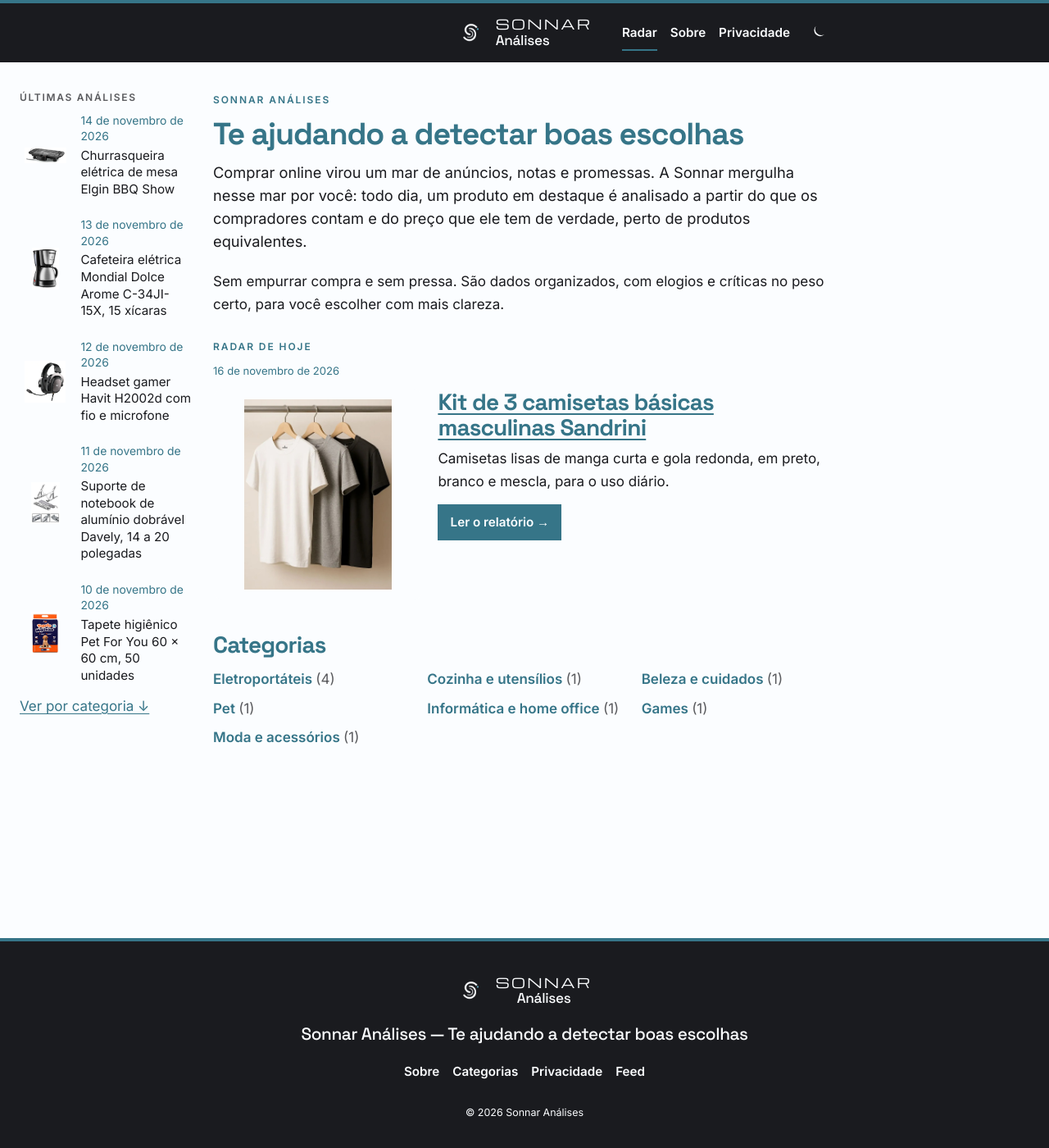
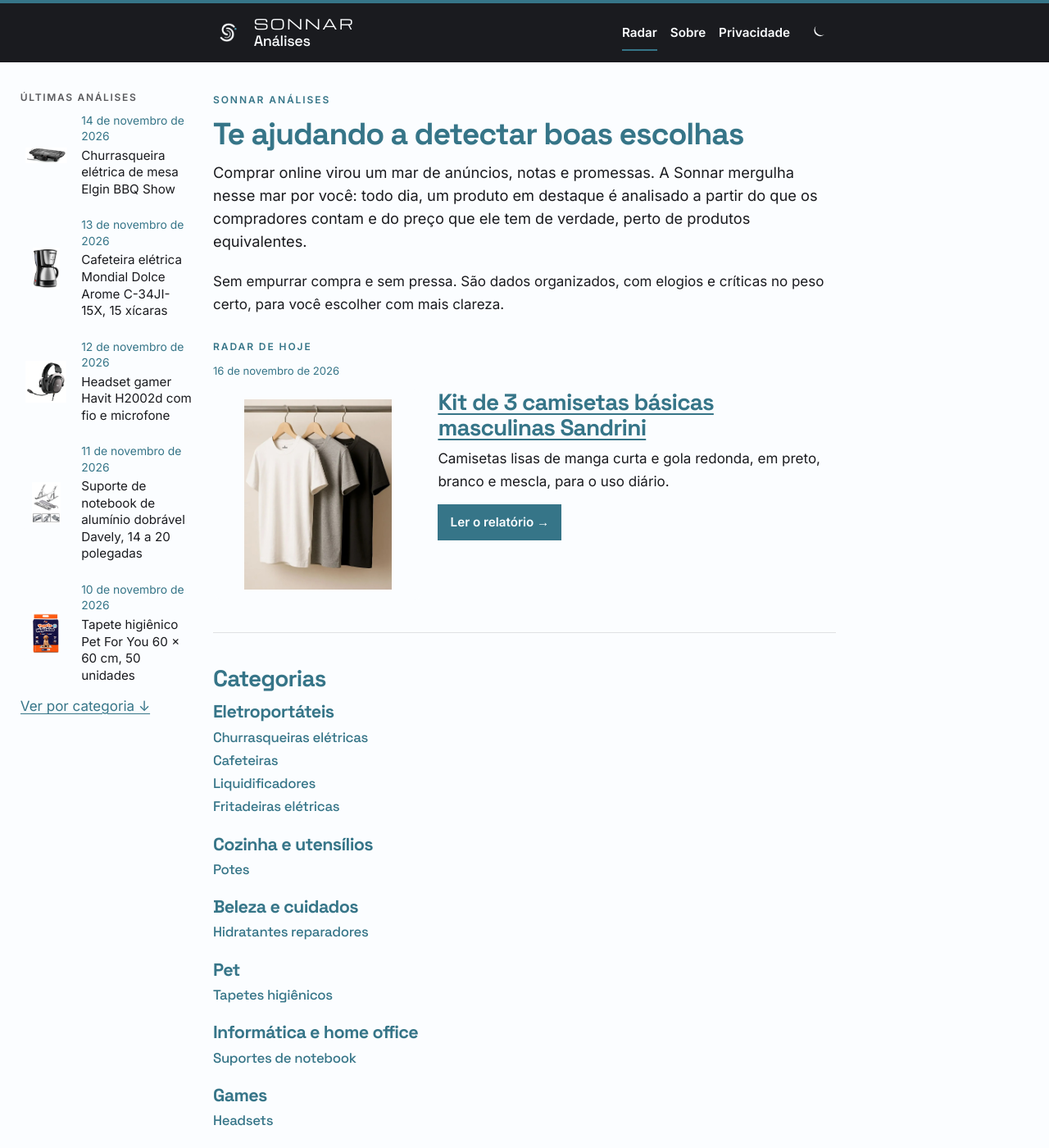
Before and after one commit to sonnaranalises/sonnar, a Jekyll site: the page built from index.html, in a window 1280 px wide and 1400 px high. Shown: the whole window at 82% size. Built offline with Jekyll 4.4.1, drawn with Linux system fonts in a browser that asks for light colours.

Commit message:
Logo à esquerda (+5%), laterais fixas e categorias em lista (#23)
A logo do cabeçalho volta para a borda esquerda da coluna de 760px, 5% maior, com o menu e o botão de tema na mesma linha. As laterais ficam sticky abaixo do cabeçalho e centralizadas nas faixas. Na home, Categorias vira uma lista por tipo, com uma divisória antes, e sai dos relatórios.

Co-authored-by: Cursor Agent <cursoragent@cursor.com>
Co-authored-by: sonnaranalises <sonnaranalises@users.noreply.github.com>

```diff
--- /dev/null
+++ b/_includes/categorias-arvore.html
@@ -0,0 +1,42 @@
+<nav class="categorias categorias-arvore" id="categorias" aria-labelledby="categorias-titulo">
+  <h2 id="categorias-titulo">Categorias</h2>
+  {% for c in site.data.categorias %}
+    {% assign posts_cat = site.posts | where: "categoria", c.slug %}
+    {% assign n = 0 %}
+    {% for post in posts_cat %}
+      {% unless post.example %}{% assign n = n | plus: 1 %}{% endunless %}
+    {% endfor %}
+    {% if n > 0 %}
+    <section class="categoria-bloco">
+      <h2 class="categoria-nome"><a href="{{ '/categorias/' | append: c.slug | append: '/' | relative_url }}">{{ c.nome | escape }}</a></h2>
+      <ul class="categoria-tipos">
+        {% assign vistos = "|" %}
+        {% for post in posts_cat %}
+          {% if post.example or post.tipo == nil or post.tipo == "" %}{% continue %}{% endif %}
+          {% assign marca = "|" | append: post.tipo | downcase | append: "|" %}
+          {% if vistos contains marca %}{% continue %}{% endif %}
+          {% assign vistos = vistos | append: post.tipo | downcase | append: "|" %}
+          {% assign iguais = 0 %}
+          {% for outro in posts_cat %}
+            {% if outro.example %}{% continue %}{% endif %}
+            {% assign ta = outro.tipo | downcase %}
+            {% assign tb = post.tipo | downcase %}
+            {% if ta == tb %}{% assign iguais = iguais | plus: 1 %}{% endif %}
+          {% endfor %}
+          {% capture plural %}{% include plural-pt.html texto=post.tipo %}{% endcapture %}
+          <li>
+            <h4>
+              {% if iguais > 1 %}
+              {% capture slug_tipo %}{% include slug-tipo.html texto=post.tipo %}{% endcapture %}
+              <a href="{{ '/categorias/' | append: c.slug | append: '/' | relative_url }}#tipo-{{ slug_tipo | strip }}">{{ plural | strip }}</a>
+              {% else %}
+              <a href="{{ post.url | relative_url }}">{{ plural | strip }}</a>
+              {% endif %}
+            </h4>
+          </li>
+        {% endfor %}
+      </ul>
+    </section>
+    {% endif %}
+  {% endfor %}
+</nav>
--- a/_includes/header.html
+++ b/_includes/header.html
@@ -2,7 +2,6 @@
 <header class="site-header">
   <div class="grade grade-barra">
     <div class="col-centro header-inner">
-      <div class="header-lado" aria-hidden="true"></div>
       {% include logo.html %}
       <div class="header-tools">
         <nav class="site-nav" aria-label="Seções">
--- /dev/null
+++ b/_includes/plural-pt.html
@@ -0,0 +1,79 @@
+{%- assign bruto = include.texto | strip -%}
+{%- assign chave = bruto | downcase -%}
+{%- if chave == "air fryer" -%}
+Fritadeiras elétricas
+{%- else -%}
+{%- assign palavras = bruto | split: " " -%}
+{%- assign resultado = "" -%}
+{%- assign travar = false -%}
+{%- assign bloqueia = "|de|da|do|das|dos|" -%}
+{%- assign vogais = "aeiouáàâãäéêëíïóôõöúü" -%}
+{%- for palavra in palavras -%}
+{%- if palavra == "" -%}{%- continue -%}{%- endif -%}
+{%- assign low = palavra | downcase -%}
+{%- assign marca_prep = "|" | append: low | append: "|" -%}
+{%- if travar -%}
+{%- assign nova = low -%}
+{%- assign travar = false -%}
+{%- elsif bloqueia contains marca_prep -%}
+{%- assign nova = low -%}
+{%- assign travar = true -%}
+{%- else -%}
+{%- assign chars = low | split: "" -%}
+{%- assign n = chars | size -%}
+{%- assign ult = chars | last -%}
+{%- assign pen = "" -%}
+{%- assign sem_ult = "" -%}
+{%- assign sem_dois = "" -%}
+{%- assign i = 0 -%}
+{%- assign pen_i = n | minus: 2 -%}
+{%- assign fim = n | minus: 1 -%}
+{%- assign fim2 = n | minus: 2 -%}
+{%- for ch in chars -%}
+{%- if i == pen_i -%}{%- assign pen = ch -%}{%- endif -%}
+{%- if i < fim -%}{%- assign sem_ult = sem_ult | append: ch -%}{%- endif -%}
+{%- if i < fim2 -%}{%- assign sem_dois = sem_dois | append: ch -%}{%- endif -%}
+{%- assign i = i | plus: 1 -%}
+{%- endfor -%}
+{%- if ult == "s" and vogais contains pen -%}
+{%- assign nova = low -%}
+{%- elsif pen == "ã" and ult == "o" -%}
+{%- assign nova = sem_dois | append: "ões" -%}
+{%- elsif ult == "m" -%}
+{%- assign nova = sem_ult | append: "ns" -%}
+{%- elsif ult == "r" or ult == "z" -%}
+{%- assign nova = low | append: "es" -%}
+{%- elsif ult == "l" and pen == "a" -%}
+{%- assign nova = sem_ult | append: "is" -%}
+{%- elsif ult == "l" and pen == "e" -%}
+{%- assign nova = sem_dois | append: "éis" -%}
+{%- elsif ult == "l" and pen == "o" -%}
+{%- assign nova = sem_dois | append: "óis" -%}
+{%- elsif ult == "l" and pen == "u" -%}
+{%- assign nova = sem_ult | append: "is" -%}
+{%- elsif ult == "l" and pen == "i" -%}
+{%- assign nova = sem_dois | append: "is" -%}
+{%- else -%}
+{%- assign nova = low | append: "s" -%}
+{%- endif -%}
+{%- endif -%}
+{%- assign orig = palavra | split: "" -%}
+{%- assign primeira = orig | first -%}
+{%- assign primeira_up = primeira | upcase -%}
+{%- assign primeira_down = primeira | downcase -%}
+{%- assign resto = "" -%}
+{%- assign j = 0 -%}
+{%- assign nova_chars = nova | split: "" -%}
+{%- for ch in nova_chars -%}
+{%- if j > 0 -%}{%- assign resto = resto | append: ch -%}{%- endif -%}
+{%- assign j = j | plus: 1 -%}
+{%- endfor -%}
+{%- if primeira == primeira_up and primeira != primeira_down -%}
+{%- assign nova = primeira | append: resto -%}
+{%- endif -%}
+{%- if resultado != "" -%}{%- assign resultado = resultado | append: " " -%}{%- endif -%}
+{%- assign resultado = resultado | append: nova -%}
+{%- if bloqueia contains marca_prep -%}{%- assign travar = true -%}{%- else -%}{%- assign travar = false -%}{%- endif -%}
+{%- endfor -%}
+{{- resultado -}}
+{%- endif -%}
--- /dev/null
+++ b/_includes/slug-tipo.html
@@ -0,0 +1,6 @@
+{%- assign s = include.texto | downcase | strip -%}
+{%- assign s = s | replace: "á", "a" | replace: "à", "a" | replace: "â", "a" | replace: "ã", "a" -%}
+{%- assign s = s | replace: "é", "e" | replace: "ê", "e" | replace: "í", "i" -%}
+{%- assign s = s | replace: "ó", "o" | replace: "ô", "o" | replace: "õ", "o" | replace: "ú", "u" -%}
+{%- assign s = s | replace: "ç", "c" | replace: " ", "-" -%}
+{{- s -}}
--- a/_includes/ultimas.html
+++ b/_includes/ultimas.html
@@ -28,6 +28,6 @@
         {% assign mostrados = mostrados | plus: 1 %}
       {% endfor %}
     </ol>
-    <p class="ultimas-mais"><a href="#categorias">Ver por categoria ↓</a></p>
+    <p class="ultimas-mais"><a href="{{ '/' | relative_url }}#categorias">Ver por categoria ↓</a></p>
   </div>
 </aside>
--- a/_layouts/post.html
+++ b/_layouts/post.html
@@ -308,7 +308,6 @@ layout: default
 
       {% include feedback.html %}
     </article>
-    {% include categorias-menu.html %}
   </div>
 
   {% include ultimas.html %}
--- a/assets/css/style.css
+++ b/assets/css/style.css
@@ -75,6 +75,9 @@
   --font-body: "Inter", "Segoe UI", sans-serif;
   --font-mono: var(--font-body);
   --gutter: 1.5rem;
+  --grade-gap: clamp(1rem, 2vw, 2rem);
+  --header-altura: calc(1.7rem + 45px);
+  --lateral-top: calc(var(--header-altura) + 0.75rem);
   --grid-gap: 1.5rem;
   --col-side: 15rem;
   --site-max: 78rem;
@@ -247,20 +250,39 @@ a:hover {
 }
 
 .header-inner {
-  display: grid;
-  grid-template-columns: minmax(0, 1fr) auto minmax(0, 1fr);
+  display: flex;
+  flex-wrap: nowrap;
   align-items: center;
+  justify-content: space-between;
   column-gap: 0.75rem;
   padding: 0.85rem 0;
-}
-
-.header-lado {
-  grid-column: 1;
-}
-
-.header-inner > .logo {
-  grid-column: 2;
-  justify-self: center;
+  min-width: 0;
+}
+
+.site-header .logo {
+  flex: none;
+  gap: calc(0.77rem * 1.05);
+}
+
+.site-header .logo-mark {
+  width: calc(35px * 1.05);
+  height: calc(35px * 1.05);
+}
+
+.site-header .logo-sonar {
+  font-size: calc(1.012rem * 1.05);
+}
+
+.site-header .logo-analises {
+  font-size: calc(1.078rem * 1.05);
+}
+
+.site-header .nav-list {
+  flex-wrap: nowrap;
+}
+
+.site-header .nav-list a {
+  white-space: nowrap;
 }
 
 .logo {
@@ -1364,6 +1386,10 @@ html[data-feedback-sent] .reader-feedback-thanks {
     letter-spacing: 0.08em;
     font-size: 0.9rem;
   }
+
+  .site-header .logo-sonar {
+    font-size: calc(0.9rem * 1.05);
+  }
 }
 
 @media (prefers-reduced-motion: reduce) {
@@ -1385,11 +1411,12 @@ html[data-feedback-sent] .reader-feedback-thanks {
 }
 
 .header-tools {
-  grid-column: 3;
-  justify-self: end;
   display: flex;
+  flex: none;
   align-items: center;
+  justify-content: flex-end;
   gap: 0.35rem 0.75rem;
+  min-width: 0;
 }
 
 .tema-botao {
@@ -1431,7 +1458,7 @@ html[data-feedback-sent] .reader-feedback-thanks {
   max-width: none;
   align-items: start;
   padding-inline: var(--gutter);
-  column-gap: clamp(1rem, 2vw, 2rem);
+  column-gap: var(--grade-gap);
   row-gap: 2rem;
 }
 
@@ -1698,9 +1725,62 @@ time,
   margin: 0.8rem 0 0;
 }
 
+.secao-divisoria {
+  border: 0;
+  border-top: 1px solid var(--linha);
+  height: 0;
+  margin: 2.5rem 0;
+}
+
 .categorias {
   margin-top: 2.5rem;
   max-width: 100%;
+}
+
+.categoria-nome {
+  font-size: 1.35rem;
+  line-height: 1.2;
+  margin: 1.35rem 0 0.4rem;
+}
+
+.categoria-bloco:first-of-type .categoria-nome {
+  margin-top: 0.15rem;
+}
+
+.categoria-nome a,
+.categoria-nome a:visited,
+.categoria-tipos a,
+.categoria-tipos a:visited {
+  color: var(--acento-texto);
+  text-decoration: none;
+}
+
+.categoria-nome a:hover,
+.categoria-nome a:focus-visible,
+.categoria-tipos a:hover,
+.categoria-tipos a:focus-visible {
+  color: var(--acento-texto);
+  text-decoration: underline;
+  text-underline-offset: 0.16em;
+  text-decoration-thickness: 1px;
+}
+
+.categoria-tipos {
+  list-style: none;
+  margin: 0;
+  padding: 0;
+  display: flex;
+  flex-direction: column;
+  gap: 0.35rem;
+}
+
+.categoria-tipos h4 {
+  font-family: var(--font-display);
+  font-size: 1.05rem;
+  font-weight: 500;
+  letter-spacing: -0.02em;
+  line-height: 1.35;
+  margin: 0;
 }
 
 .categorias-lista {
@@ -1739,21 +1819,26 @@ time,
   }
 }
 
-@media (max-width: 79.99rem) {
+@media (max-width: 32rem) {
   .header-inner {
-    grid-template-columns: 1fr;
-    justify-items: center;
-    row-gap: 0.15rem;
-  }
-
-  .header-lado {
-    display: none;
-  }
-
-  .header-inner > .logo,
+    column-gap: 0.35rem;
+  }
+
+  .site-header .nav-list {
+    gap: 0.35rem;
+  }
+
+  .site-header .nav-list a {
+    font-size: 0.64rem;
+  }
+
   .header-tools {
-    grid-column: auto;
-    justify-self: center;
+    gap: 0.15rem;
+  }
+
+  .tema-botao {
+    width: 2.25rem;
+    height: 2.25rem;
   }
 }
 
@@ -1789,18 +1874,30 @@ time,
     grid-template-areas: "esq centro dir";
   }
 
+  .site-header {
+    position: sticky;
+    top: 0;
+    z-index: 4;
+  }
+
+  .col-esq,
+  .col-dir {
+    position: sticky;
+    top: var(--lateral-top);
+    z-index: 1;
+    align-self: start;
+    justify-self: center;
+    width: min(16.25rem, 100%);
+    max-height: calc(100vh - var(--lateral-top));
+    overflow-y: auto;
+  }
+
   .col-esq {
-    justify-self: start;
-    align-self: start;
-    width: 100%;
-    max-width: 260px;
+    transform: translateX(calc((var(--grade-gap) - var(--gutter)) / 2));
   }
 
   .col-dir {
-    justify-self: end;
-    align-self: start;
-    width: 100%;
-    max-width: 260px;
+    transform: translateX(calc((var(--gutter) - var(--grade-gap)) / 2));
   }
 
   .col-centro {
@@ -1813,12 +1910,6 @@ time,
     display: flex;
     flex-direction: column;
     gap: 1.5rem;
-  }
-
-  .col-esq .ultimas,
-  .col-dir .radar-products {
-    position: sticky;
-    top: 1rem;
   }
 }
 
--- a/index.html
+++ b/index.html
@@ -38,7 +38,8 @@ description: Todo dia, um produto em destaque analisado a partir do que os compr
     </article>
     {% endif %}
 
-    {% include categorias-menu.html %}
+    <hr class="secao-divisoria">
+    {% include categorias-arvore.html %}
   </div>
   {% include ultimas.html pular_destaque=true %}
 </div>
```
Also changed, not shown: _layouts/categoria.html (+10 -1 lines).
